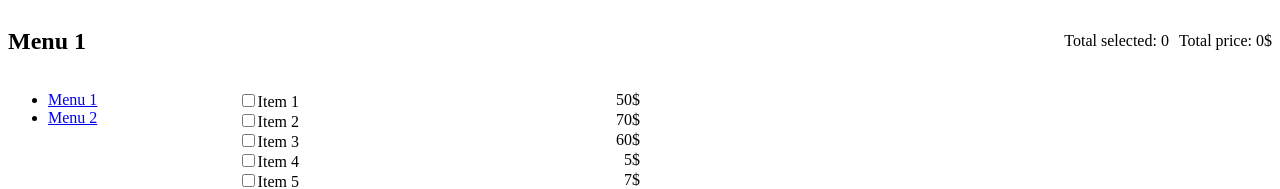
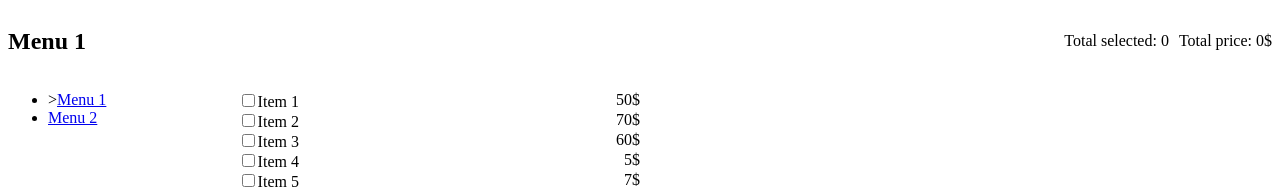
Before and after one commit to grigorievk/menu-test, an Angular app: page /dashboard in a window 1280 px wide. Shown: the top 189 px of the page. Built offline with nearby package versions, Linux system fonts and the light colour scheme.

Commit message:
Add menu active mark

```diff
--- a/src/app/blocks/b-aside-menu/b-aside-menu.component.html
+++ b/src/app/blocks/b-aside-menu/b-aside-menu.component.html
@@ -1,5 +1,6 @@
 <ul>
   <li *ngFor="let item of menuItems">
+    <span *ngIf="item.id === categoryId">&gt;</span>
     <a [routerLink]="['/dashboard', item.id]">{{ item.name }}</a>
   </li>
 </ul>
--- a/src/app/blocks/b-aside-menu/b-aside-menu.component.ts
+++ b/src/app/blocks/b-aside-menu/b-aside-menu.component.ts
@@ -7,6 +7,7 @@ import { Component, OnInit, Input } from '@angular/core';
 })
 export class BAsideMenuComponent implements OnInit {
   @Input() menuItems;
+  @Input() categoryId;
 
   constructor() { }
 
--- a/src/app/pages/p-dashboard/p-dashboard.component.html
+++ b/src/app/pages/p-dashboard/p-dashboard.component.html
@@ -1,7 +1,7 @@
 <app-b-header [menuTitle]="menuTitle"></app-b-header>
 <section>
   <aside>
-    <app-b-aside-menu [menuItems]="menuArray"></app-b-aside-menu>
+    <app-b-aside-menu [menuItems]="menuArray" [categoryId]="categoryId"></app-b-aside-menu>
   </aside>
   <div class="content">
     <app-b-list-items [listItems]="listItems" [categoryId]="categoryId"></app-b-list-items>
```
